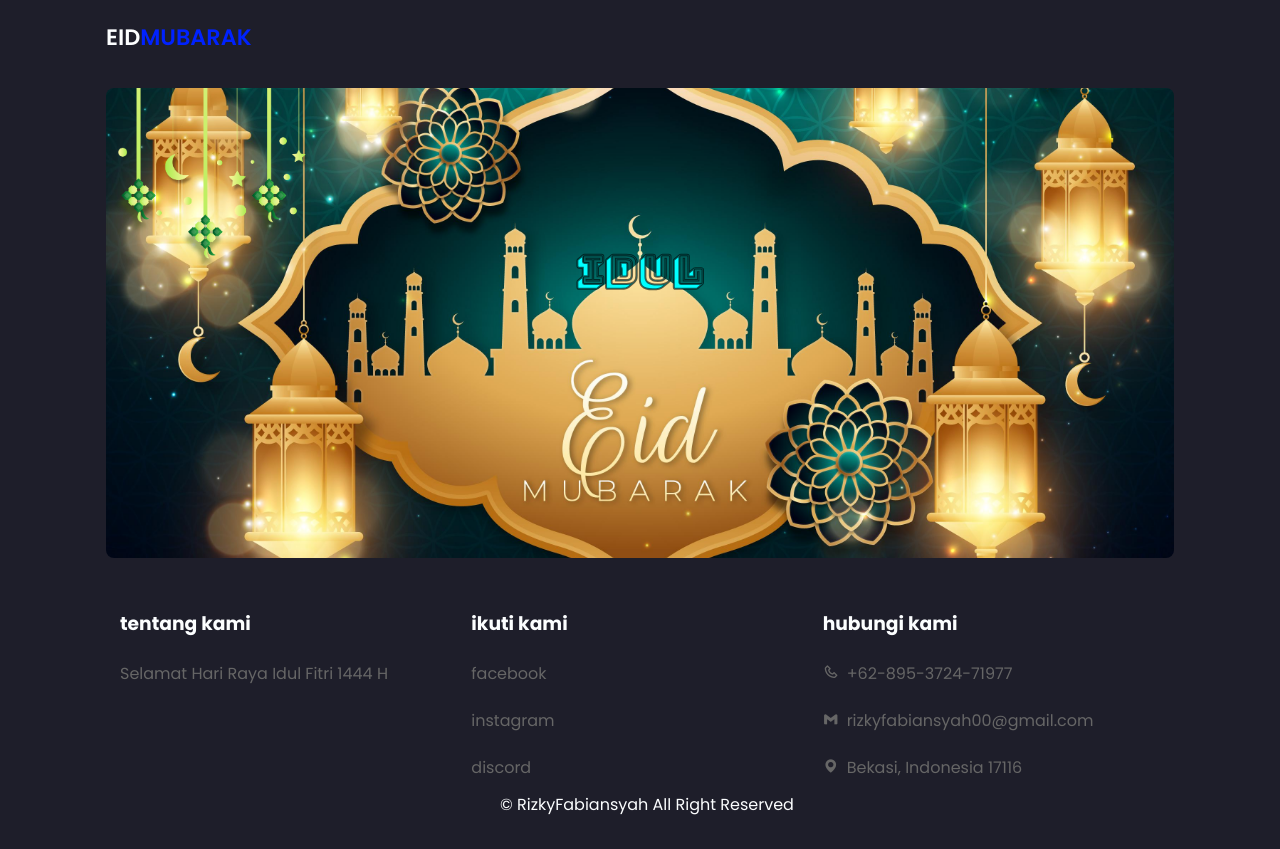
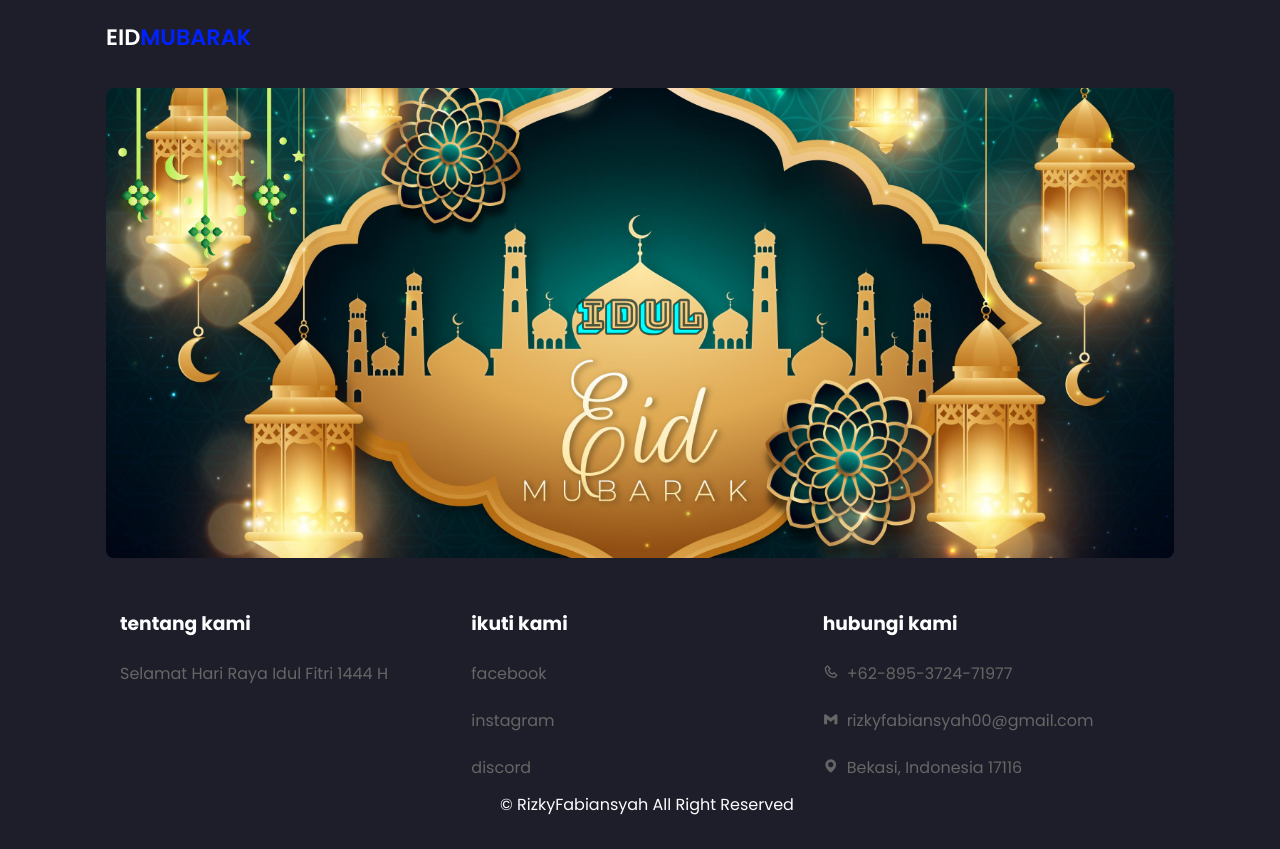
Before and after one commit to InXPabian/lebaran, a plain HTML site: page index.html in a window 1280 px wide. Drawn offline with nearby package versions, Linux system fonts and the light colour scheme.

Commit message:
Update style.css

```diff
--- a/css/style.css
+++ b/css/style.css
@@ -185,7 +185,7 @@ body {
     -webkit-text-stroke-width: 2px;
     -webkit-text-stroke-color: rgba(0, 0, 0, 0.596);
     text-align: center;
-    margin-top: -5rem;
+    margin-top: -2.2rem;
     user-select: none;
 }
 
```
